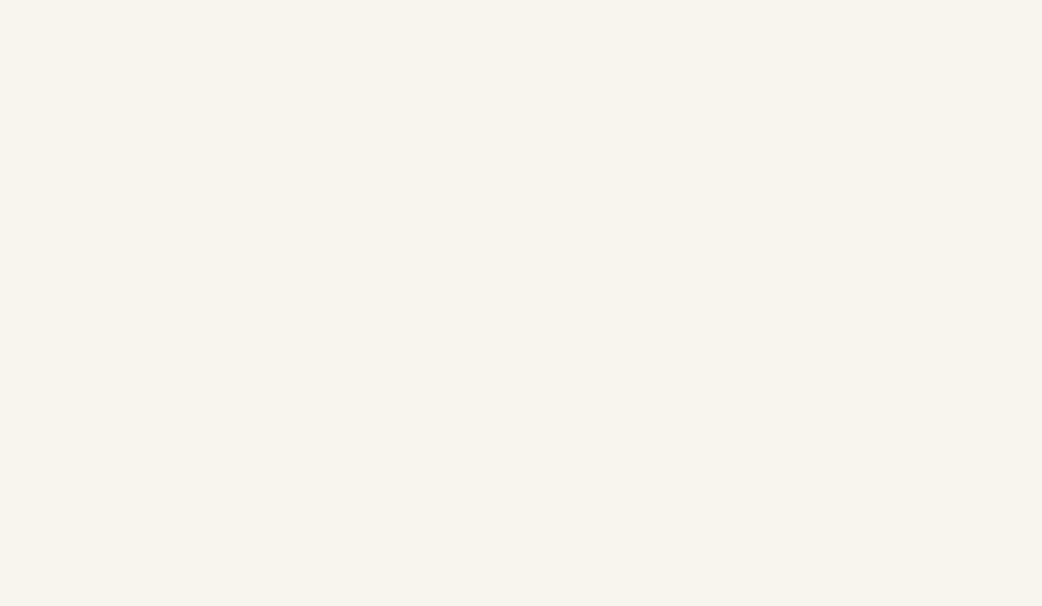
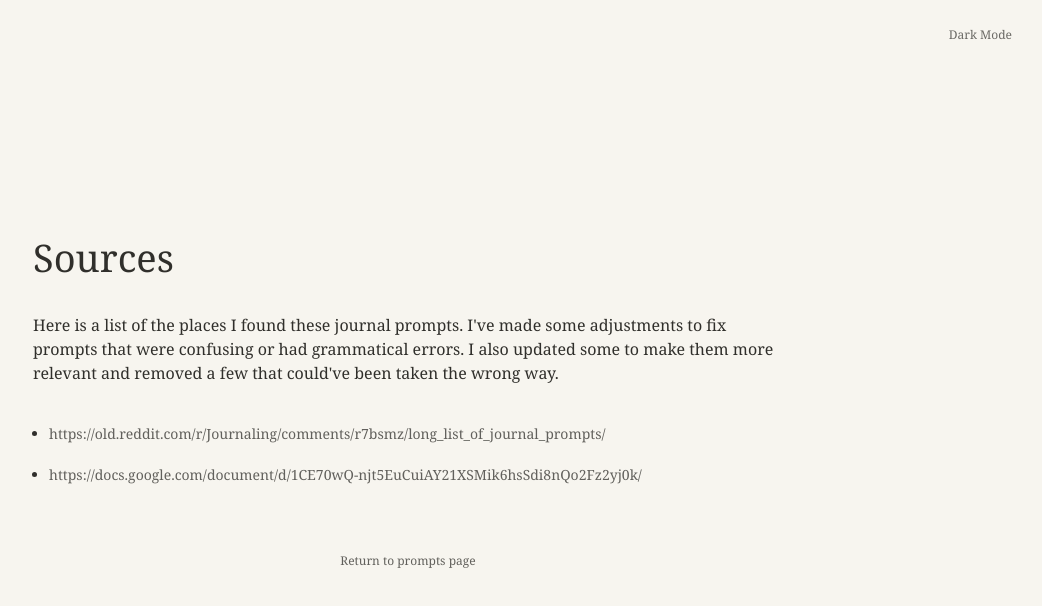
Before and after one commit to logandawson/what-should-i-journal-about, a plain HTML site: page sources.html in a window 1280 px wide. Shown: the whole page, without its empty margins (232-1274 px from the left). Drawn offline with Linux system fonts and the light colour scheme.

Commit message:
Sources page

```diff
--- a/sources.html
+++ b/sources.html
@@ -3,8 +3,45 @@
   <head>
     <meta charset="UTF-8" />
     <meta name="viewport" content="width=device-width, initial-scale=1.0" />
-    <title>Prompt Sources</title>
+    <title>Sources | What Should I Journal About?</title>
     <link rel="stylesheet" href="style.css" />
+    <script src="theme.js" type="text/javascript" defer></script>
   </head>
-  <body></body>
+  <body>
+    <div class="theme-container">
+      <button id="theme-toggle" aria-label="Switch to dark mode">
+        Dark Mode
+      </button>
+    </div>
+    <main class="content">
+      <h1 class="title">Sources</h1>
+      <p class="sources-blurb">
+        Here is a list of the places I found these journal prompts. I've made
+        some adjustments to fix prompts that were confusing or had grammatical
+        errors. I also updated some to make them more relevant and removed a few
+        that could've been taken the wrong way.
+      </p>
+      <ul class="sources-list">
+        <li>
+          <a
+            href="https://old.reddit.com/r/Journaling/comments/r7bsmz/long_list_of_journal_prompts/"
+            target="_blank"
+            rel="noopener noreferrer"
+            >https://old.reddit.com/r/Journaling/comments/r7bsmz/long_list_of_journal_prompts/</a
+          >
+        </li>
+        <li>
+          <a
+            href="https://docs.google.com/document/d/1CE70wQ-njt5EuCuiAY21XSMik6hsSdi8nQo2Fz2yj0k/"
+            target="_blank"
+            rel="noopener noreferrer"
+            >https://docs.google.com/document/d/1CE70wQ-njt5EuCuiAY21XSMik6hsSdi8nQo2Fz2yj0k/</a
+          >
+        </li>
+      </ul>
+      <div class="button-container">
+        <a href="index.html" class="back-link">Return to prompts page</a>
+      </div>
+    </main>
+  </body>
 </html>
--- a/style.css
+++ b/style.css
@@ -113,6 +113,41 @@ body {
   outline-offset: 4px;
 }
 
+.sources-blurb {
+  font-size: 16px;
+  line-height: 1.5;
+  padding: 0 0 20px 0;
+}
+
+.sources-list {
+  text-align: left;
+  font-size: 14px;
+  padding-left: 1rem;
+}
+
+.sources-list li {
+  margin: 1rem 0 1rem 0;
+  line-height: 1.8;
+}
+
+.sources-list a,
+.back-link {
+  color: inherit;
+  text-decoration: none;
+  opacity: 0.75;
+  transition: opacity 0.2s;
+}
+
+.sources-list a:hover,
+.back-link:hover {
+  opacity: 1;
+  text-decoration: underline;
+}
+
+.back-link {
+  font-size: 12px;
+}
+
 .footer {
   position: absolute;
   bottom: 25px;
@@ -167,6 +202,14 @@ body {
     font-size: 14px;
   }
 
+  .sources-blurb {
+    font-size: 14px;
+  }
+
+  .sources-list {
+    font-size: 12px;
+  }
+
   .footer {
     right: 0;
     left: 0;
--- /dev/null
+++ b/theme.js
@@ -0,0 +1,23 @@
+const savedTheme = localStorage.getItem("theme");
+const themeToggle = document.getElementById("theme-toggle");
+
+function setTheme(theme) {
+  document.documentElement.dataset.theme = theme;
+
+  themeToggle.textContent = theme === "dark" ? "Light Mode" : "Dark Mode";
+
+  themeToggle.setAttribute(
+    "aria-label",
+    `Switch to ${theme === "dark" ? "light" : "dark"} mode`,
+  );
+
+  localStorage.setItem("theme", theme);
+}
+
+themeToggle.addEventListener("click", () => {
+  const currentTheme = document.documentElement.dataset.theme;
+
+  setTheme(currentTheme === "dark" ? "light" : "dark");
+});
+
+setTheme(savedTheme || "light");
```
Also changed, not shown: index.html (+9 -1 lines), script.js (+0 -23 lines), prompts.txt.
